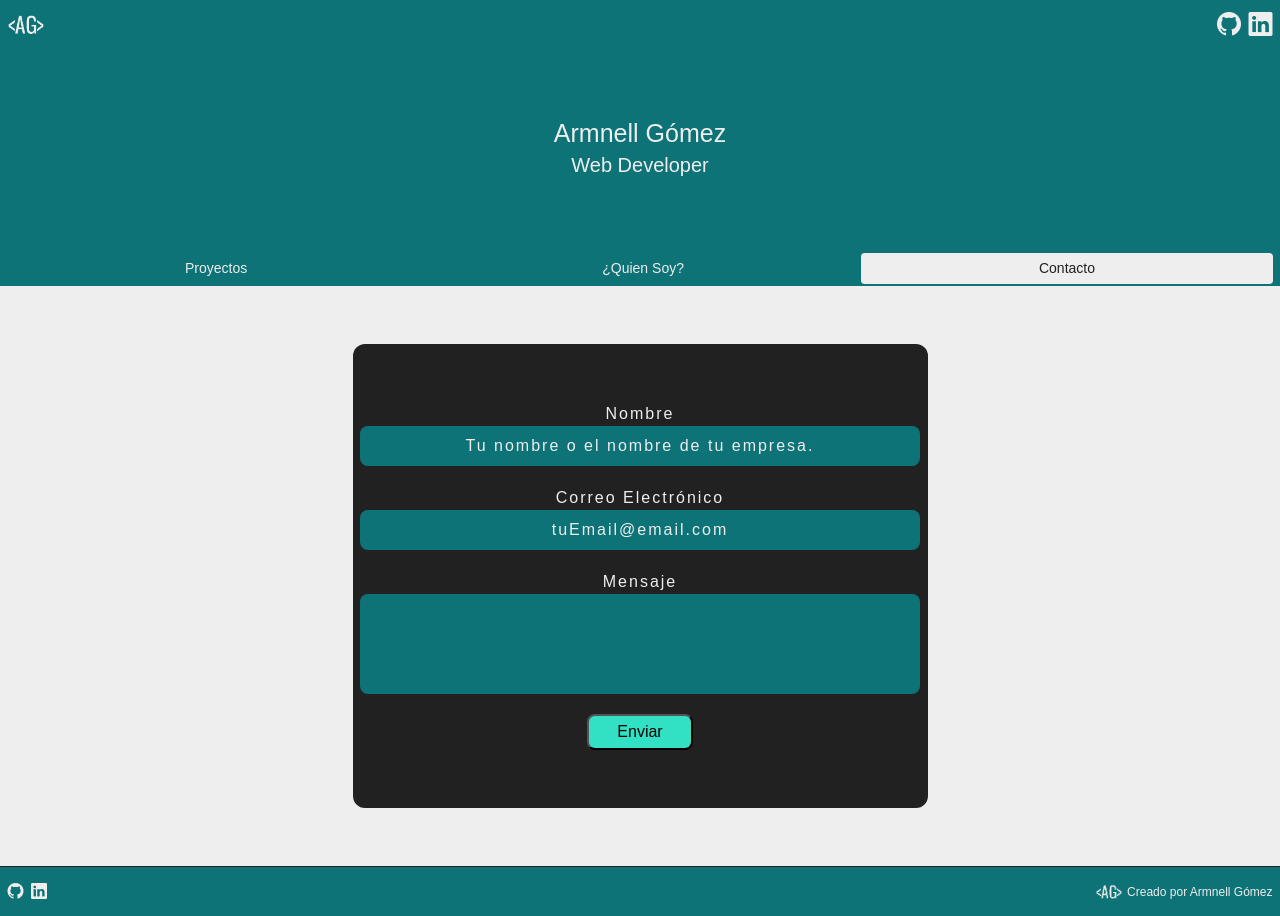
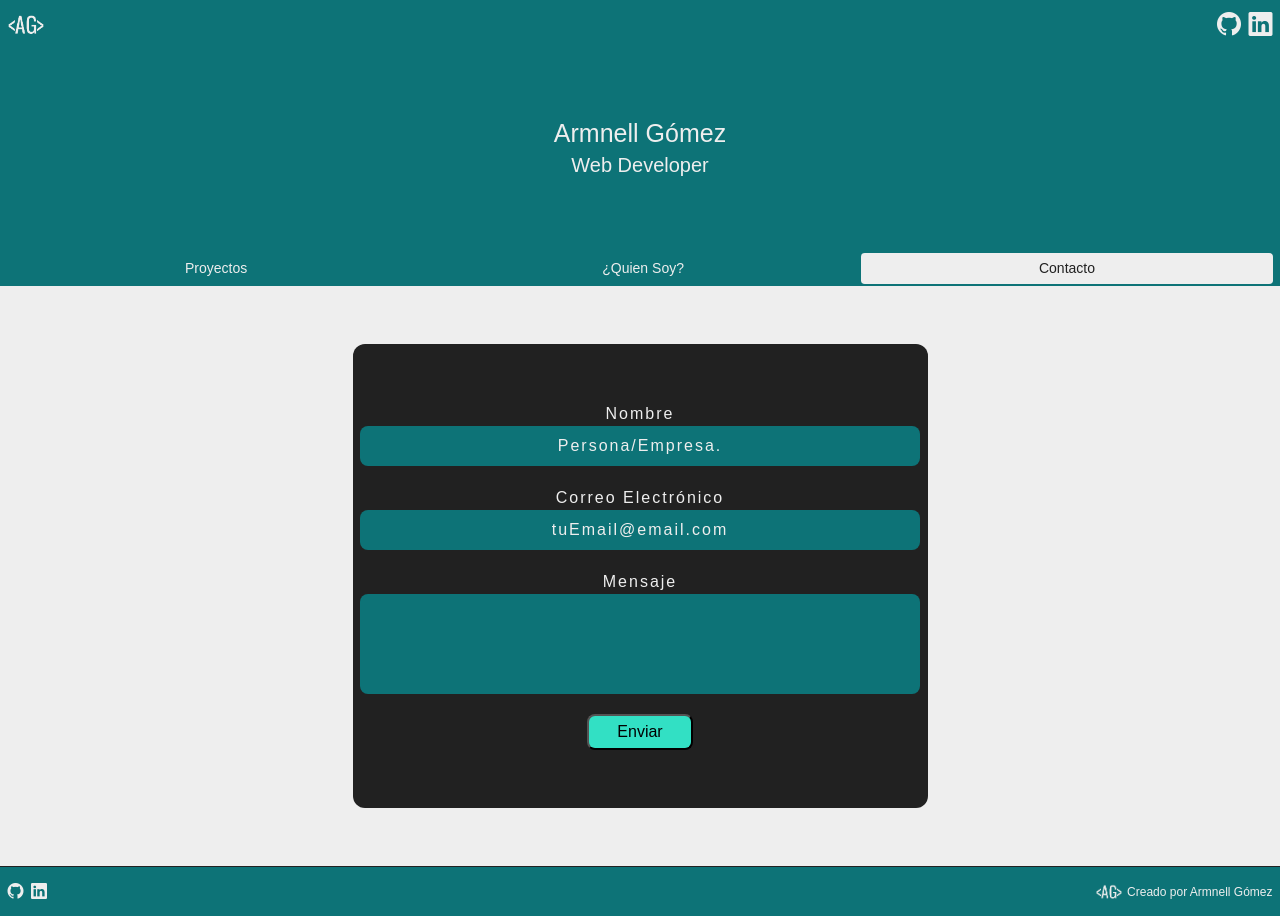
Before and after one commit to ArmnellJackson/Armnellgomez, a React (Create React App) app: page / in a window 1280 px wide. Both pictures are taken after a click on the tab "Contacto". Built offline with nearby package versions, Linux system fonts and the light colour scheme.

Commit message:
Modifique el ancho del formulario

```diff
--- a/src/componentes/Contacto.js
+++ b/src/componentes/Contacto.js
@@ -8,7 +8,7 @@ function Contacto() {
 				<form className='form-container' action="https://formsubmit.co/a78f714ae2013431f543e769c610b36a" method="POST">
 					<div className='form-nombre'>
 						<label>Nombre</label>
-						<input type="text" name="name" placeholder='Tu nombre o el nombre de tu empresa.' required />
+						<input type="text" name="name" placeholder='Persona/Empresa.' required />
 					</div>
 					<div className='form-email'>
 						<label>Correo Electrónico</label>
--- a/src/style/Contacto.css
+++ b/src/style/Contacto.css
@@ -31,7 +31,7 @@
 
 .form-container input,
 textarea {
-    width: 275px;
+    width: 290px;
     border-radius: 8px;
     text-align: center;
     color: var(--first-color) !important;
@@ -93,10 +93,6 @@ textarea:focus-visible {
 }
 
 @media (min-width: 576px) {
-    .form-container {
-        width: auto;
-    }
-
     .form-container input,
     textarea {
         width: 560px;
```
